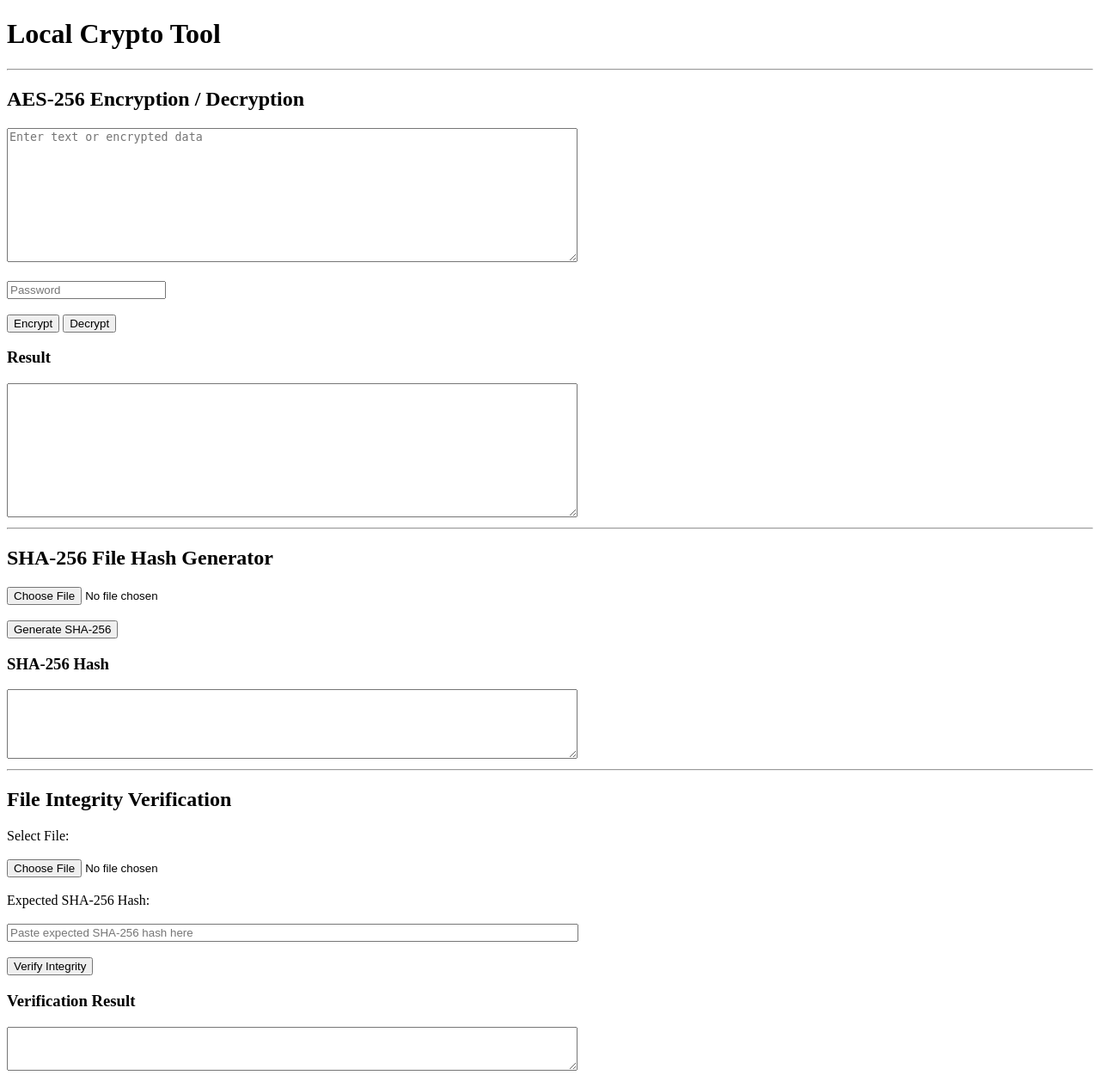
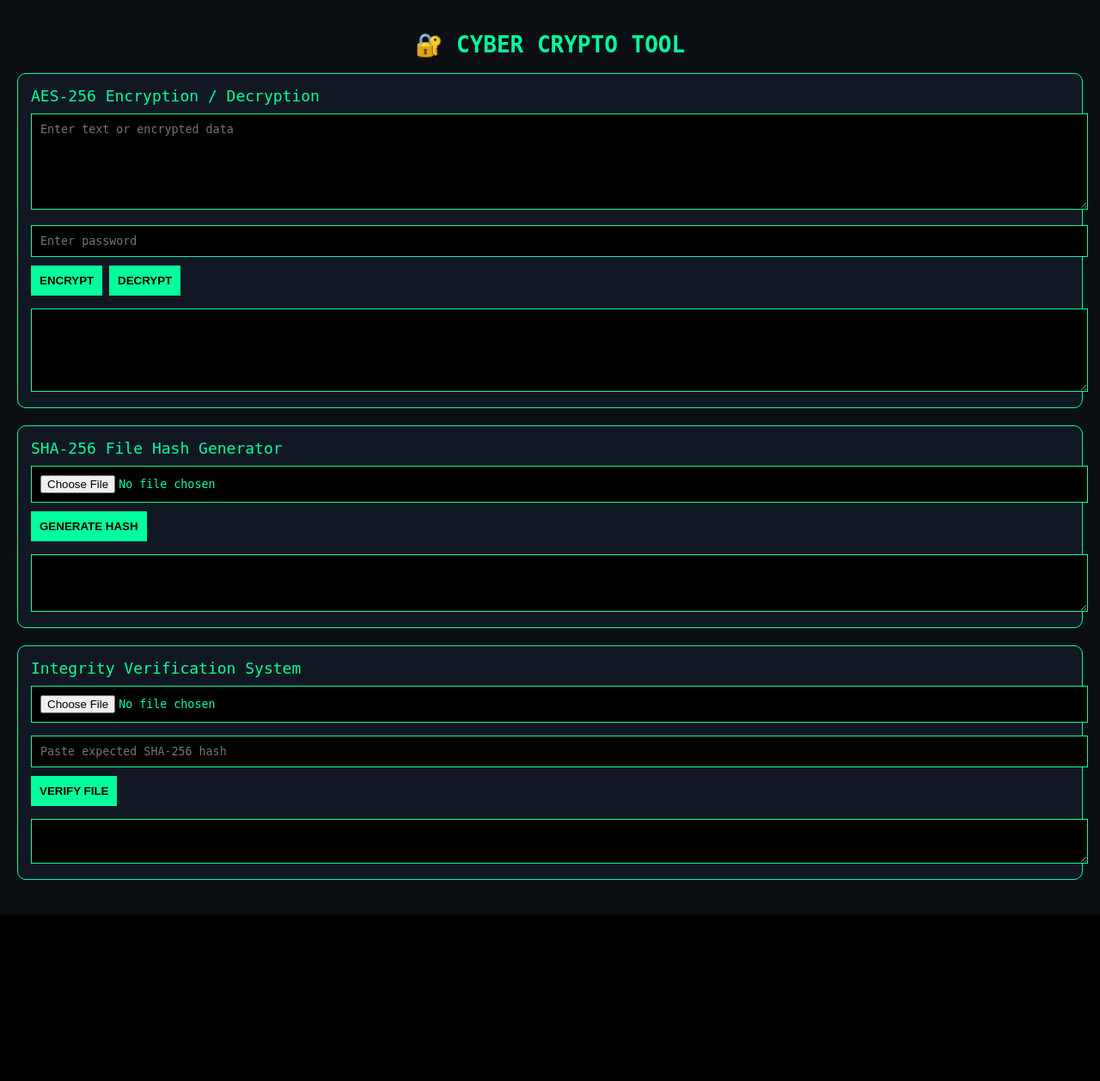
Before and after one commit to sverma98015-commits/local-crypto-tool, a Flask app: page / in a window 1280 px wide. Shown: the whole page at 86% size. After the commit the page ends 1064 px from the top, so only its background shows below. Run offline with Flask 3, Linux system fonts and the light colour scheme.

Commit message:
Revise title and enhance styling for crypto tool
Updated the title and styling for the Cyber Crypto Tool. Enhanced the layout and added new sections for AES-256 encryption and SHA-256 hash generation.

```diff
--- a/templates/index.html
+++ b/templates/index.html
@@ -1,102 +1,130 @@
 <!DOCTYPE html>
 <html>
 <head>
-    <title>Local Crypto Tool</title>
+    <title>Cyber Crypto Tool</title>
+
+    <style>
+        body {
+            background-color: #0b0f14;
+            color: #00ff9d;
+            font-family: monospace;
+            margin: 0;
+            padding: 20px;
+        }
+
+        h1 {
+            text-align: center;
+            color: #00ff9d;
+        }
+
+        .box {
+            border: 1px solid #00ff9d;
+            padding: 15px;
+            margin-bottom: 20px;
+            border-radius: 10px;
+            background-color: #111823;
+        }
+
+        textarea, input {
+            width: 100%;
+            background: black;
+            color: #00ff9d;
+            border: 1px solid #00ff9d;
+            padding: 10px;
+            font-family: monospace;
+        }
+
+        button {
+            background: #00ff9d;
+            color: black;
+            padding: 10px;
+            border: none;
+            margin-top: 10px;
+            cursor: pointer;
+            font-weight: bold;
+        }
+
+        button:hover {
+            background: #00cc7a;
+        }
+
+        .title {
+            color: #00ff9d;
+            font-size: 18px;
+            margin-bottom: 10px;
+        }
+    </style>
 </head>
+
 <body>
 
-<h1>Local Crypto Tool</h1>
+<h1>🔐 CYBER CRYPTO TOOL</h1>
 
-<hr>
+<!-- ENCRYPT / DECRYPT -->
+<div class="box">
 
-<h2>AES-256 Encryption / Decryption</h2>
+    <div class="title">AES-256 Encryption / Decryption</div>
 
     <form method="POST">
 
-    <textarea
-        name="text"
-        rows="10"
-        cols="80"
-        placeholder="Enter text or encrypted data"></textarea>
+        <textarea name="text" rows="6" placeholder="Enter text or encrypted data"></textarea>
 
         <br><br>
 
-    <input
-        type="password"
-        name="password"
-        placeholder="Password">
+        <input type="password" name="password" placeholder="Enter password">
 
-    <br><br>
-
-    <button name="action" value="encrypt">
-        Encrypt
-    </button>
-
-    <button name="action" value="decrypt">
-        Decrypt
-    </button>
+        <button name="action" value="encrypt">ENCRYPT</button>
+        <button name="action" value="decrypt">DECRYPT</button>
 
     </form>
 
-<h3>Result</h3>
+    <br>
 
-<textarea rows="10" cols="80" readonly>{{ result }}</textarea>
+    <textarea rows="5" readonly>{{ result }}</textarea>
 
-<hr>
+</div>
 
-<h2>SHA-256 File Hash Generator</h2>
+<!-- HASH -->
+<div class="box">
+
+    <div class="title">SHA-256 File Hash Generator</div>
 
     <form method="POST" enctype="multipart/form-data">
 
         <input type="file" name="file">
 
-    <br><br>
-
-    <button name="action" value="hash">
-        Generate SHA-256
-    </button>
+        <button name="action" value="hash">GENERATE HASH</button>
 
     </form>
 
-<h3>SHA-256 Hash</h3>
+    <br>
 
-<textarea rows="5" cols="80" readonly>{{ file_hash }}</textarea>
+    <textarea rows="3" readonly>{{ file_hash }}</textarea>
 
-<hr>
+</div>
 
-<h2>File Integrity Verification</h2>
+<!-- VERIFY -->
+<div class="box">
+
+    <div class="title">Integrity Verification System</div>
 
     <form method="POST" enctype="multipart/form-data">
-
-    <label>Select File:</label>
-
-    <br><br>
 
         <input type="file" name="verify_file">
 
         <br><br>
 
-    <label>Expected SHA-256 Hash:</label>
+        <input type="text" name="expected_hash" placeholder="Paste expected SHA-256 hash">
 
-    <br><br>
-
-    <input
-        type="text"
-        name="expected_hash"
-        placeholder="Paste expected SHA-256 hash here"
-        size="80">
-
-    <br><br>
-
-    <button name="action" value="verify">
-        Verify Integrity
-    </button>
+        <button name="action" value="verify">VERIFY FILE</button>
 
     </form>
 
-<h3>Verification Result</h3>
+    <br>
 
-<textarea rows="3" cols="80" readonly>{{ verification_result }}</textarea>
+    <textarea rows="2" readonly>{{ verification_result }}</textarea>
+
+</div>
 
 </body>
 </html>
```
Lines whose indentation alone changed are shown as unchanged.
